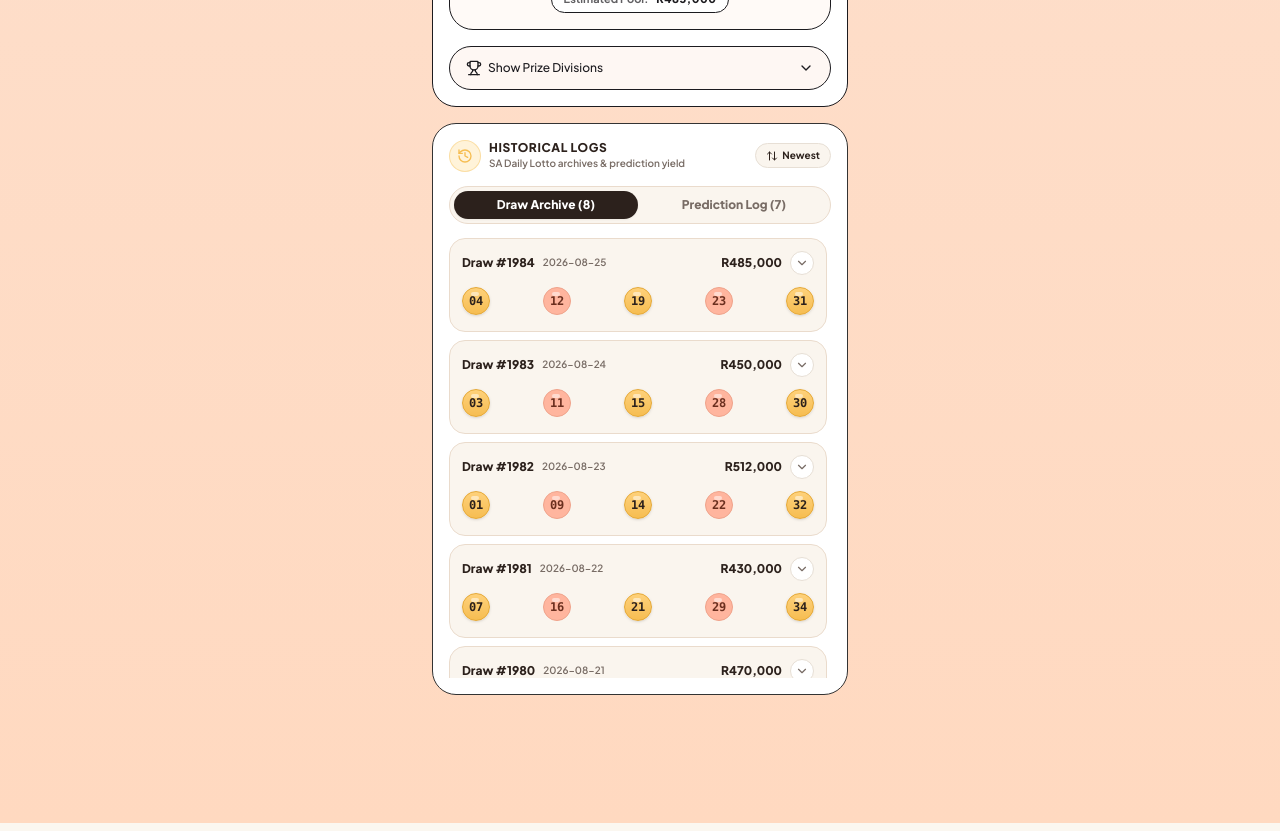
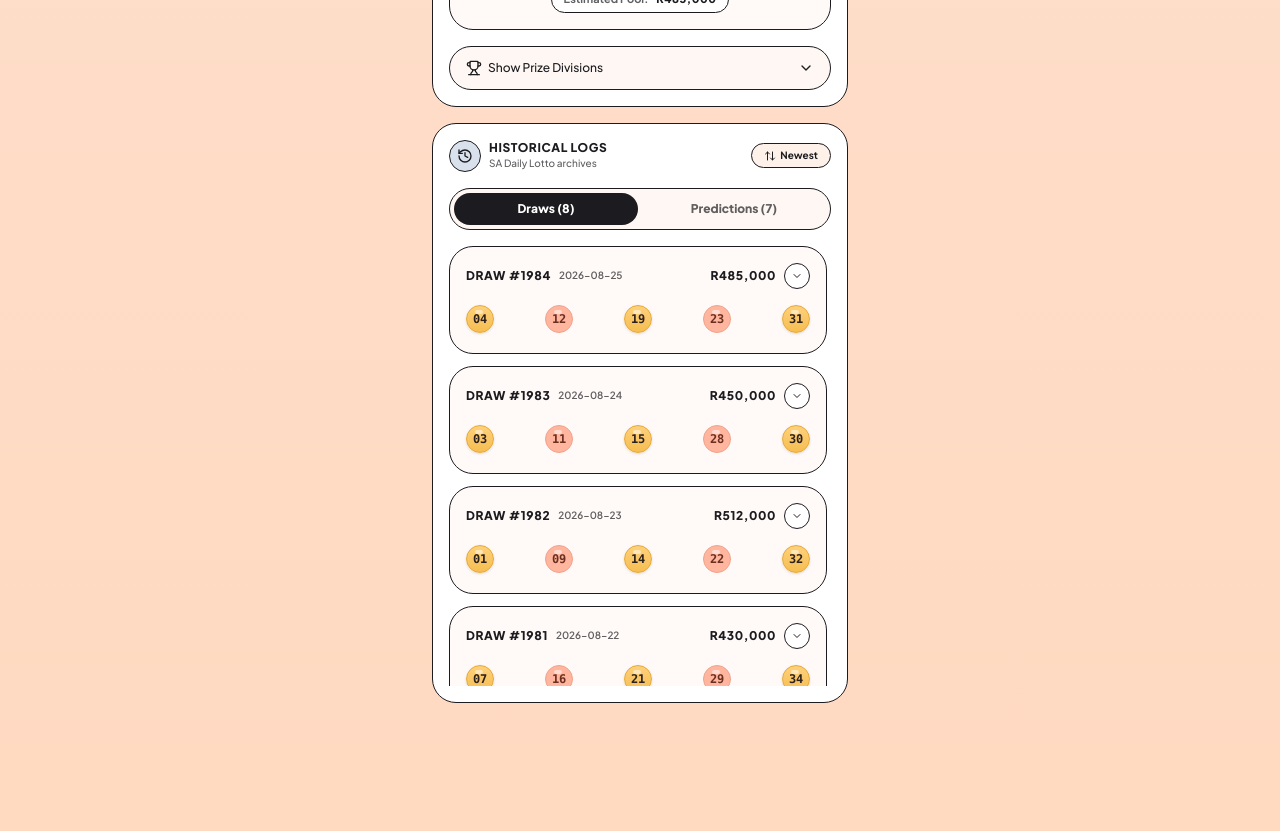
Before and after one commit to sebego-tumelo/mainLoop_ui, a Vue app: page / in a window 1280 px wide. Shown: the part 1340-2171 px from the top of the page. Built offline with nearby package versions, Linux system fonts and the light colour scheme.

Commit message:
feat: style historical records panel

```diff
--- a/src/components/HistoricalRecordsPanel.vue
+++ b/src/components/HistoricalRecordsPanel.vue
@@ -52,20 +52,20 @@
 <template>
   <section
     id="section-historical-records"
-    class="w-full bg-white rounded-3xl p-4 border border-[#333333] space-y-3.5 transition-all"
+    class="w-full bg-white rounded-[24px] p-4 border border-ui-charcoal space-y-4 transition-all"
   >
-    <!-- Panel Title matching the Insights style in reference image -->
+    <!-- Panel Title -->
     <div class="flex items-center justify-between gap-2">
       <div class="flex items-center gap-2">
-        <div class="w-8 h-8 rounded-full bg-[#FFF3D9] border border-[#F6BD51]/40 flex items-center justify-center text-[#2C211C]">
-          <History class="w-4 h-4 text-[#F6BD51]" />
+        <div class="w-8 h-8 rounded-[16px] bg-metric-lavender border border-ui-charcoal flex items-center justify-center text-ui-charcoal">
+          <History class="w-4 h-4" />
         </div>
         <div>
-          <h2 class="text-xs font-black tracking-wider uppercase text-[#2C211C]">
+          <h2 class="ui-heading text-xs tracking-wider text-ui-charcoal">
             HISTORICAL LOGS
           </h2>
-          <p class="text-[10px] text-[#786C65] font-semibold">
-            SA Daily Lotto archives & prediction yield
+          <p class="ui-body text-[10px] text-ui-charcoal/70">
+            SA Daily Lotto archives
           </p>
         </div>
       </div>
@@ -73,75 +73,72 @@
       <button
         id="btn-toggle-sort-order"
         @click="toggleSort"
-        class="flex items-center gap-1 text-[10px] font-bold px-2.5 py-1 rounded-full bg-[#FAF5EE] hover:bg-[#F4EFE6] text-[#2C211C] border border-[#E7DFD5] transition-colors cursor-pointer"
+        class="flex items-center gap-1 text-[10px] font-bold px-3 py-1 rounded-full bg-canvas-peach/50 hover:bg-canvas-peach border border-ui-charcoal transition-all cursor-pointer"
       >
-        <ArrowUpDown class="w-3 h-3 text-[#2C211C]" />
+        <ArrowUpDown class="w-3 h-3" />
         <span>{{ sortOrder === 'newest' ? 'Newest' : 'Oldest' }}</span>
       </button>
     </div>
 
     <!-- Pill Tab Switcher -->
-    <div class="flex items-center justify-between gap-1 p-1 rounded-full bg-[#FAF5EE] border border-[#EADBCC]">
+    <div class="flex items-center justify-between gap-1 p-1 rounded-[24px] bg-canvas-peach/30 border border-ui-charcoal">
       <button
         id="tab-btn-draws"
         @click="activeTab = 'draws'"
         :class="[
-          'flex-1 py-1.5 px-3 rounded-full text-xs font-black transition-all cursor-pointer text-center',
+          'flex-1 py-2 px-3 rounded-[20px] text-xs font-black transition-all cursor-pointer text-center',
           activeTab === 'draws'
-            ? 'bg-[#2C211C] text-white shadow-xs'
-            : 'text-[#786C65] hover:text-[#2C211C]'
+            ? 'bg-ui-charcoal text-white'
+            : 'text-ui-charcoal/70 hover:text-ui-charcoal'
         ]"
       >
-        Draw Archive ({{ draws.length }})
+        Draws ({{ draws.length }})
       </button>
       <button
         id="tab-btn-predictions"
         @click="activeTab = 'predictions'"
         :class="[
-          'flex-1 py-1.5 px-3 rounded-full text-xs font-black transition-all cursor-pointer text-center',
+          'flex-1 py-2 px-3 rounded-[20px] text-xs font-black transition-all cursor-pointer text-center',
           activeTab === 'predictions'
-            ? 'bg-[#2C211C] text-white shadow-xs'
-            : 'text-[#786C65] hover:text-[#2C211C]'
+            ? 'bg-ui-charcoal text-white'
+            : 'text-ui-charcoal/70 hover:text-ui-charcoal'
         ]"
       >
-        Prediction Log ({{ predictions.length }})
+        Predictions ({{ predictions.length }})
       </button>
     </div>
 
-    <!-- Content 1: Draw Archive -->
-    <div v-if="activeTab === 'draws'" id="tab-content-draws" class="space-y-2 max-h-[440px] overflow-y-auto pr-1">
+    <!-- Content: Draw Archive -->
+    <div v-if="activeTab === 'draws'" id="tab-content-draws" class="space-y-3 max-h-[440px] overflow-y-auto pr-1">
       <div
         v-for="draw in sortedDraws"
         :key="draw.id"
-        :id="`history-draw-${draw.drawNumber}`"
-        class="p-3 rounded-2xl bg-[#FAF5EE] border border-[#EADBCC] hover:border-[#D5C6B5] transition-all"
+        class="p-4 rounded-[24px] bg-canvas-peach/20 border border-ui-charcoal"
       >
-        <div class="flex items-center justify-between gap-2 mb-2">
+        <div class="flex items-center justify-between gap-2 mb-3">
           <div class="flex items-center gap-2">
-            <span class="text-xs font-black text-[#2C211C]">
+            <span class="ui-heading text-xs text-ui-charcoal">
               Draw #{{ draw.drawNumber }}
             </span>
-            <span class="text-[10px] font-semibold text-[#786C65]">
+            <span class="text-[10px] font-semibold text-ui-charcoal/70">
               {{ draw.date }}
             </span>
           </div>
 
           <div class="flex items-center gap-2">
-            <span class="text-xs font-black text-[#2C211C]">
+            <span class="ui-heading text-xs text-ui-charcoal">
               {{ formatZAR(draw.prizePool) }}
             </span>
             <button
-              :id="`btn-expand-draw-${draw.drawNumber}`"
               @click="toggleDrawExpand(draw.id)"
-              class="p-1 rounded-full bg-white hover:bg-[#FAF5EE] text-[#786C65] hover:text-[#2C211C] border border-[#E7DFD5] transition-colors cursor-pointer"
+              class="p-1.5 rounded-full bg-white hover:bg-canvas-peach border border-ui-charcoal transition-all"
             >
-              <ChevronUp v-if="expandedDrawId === draw.id" class="w-3.5 h-3.5" />
-              <ChevronDown v-else class="w-3.5 h-3.5" />
+              <ChevronUp v-if="expandedDrawId === draw.id" class="w-3 h-3" />
+              <ChevronDown v-else class="w-3 h-3" />
             </button>
           </div>
         </div>
 
-        <!-- Lottery balls in historical draw -->
         <div class="flex items-center justify-between gap-1.5 py-1">
           <LottoBall
             v-for="(num, bIdx) in draw.winningNumbers"
@@ -152,40 +149,35 @@
           />
         </div>
 
-        <!-- Expanded Divisions View -->
         <div
           v-if="expandedDrawId === draw.id"
-          class="mt-2.5 pt-2 border-t border-[#EADBCC] text-[10px] space-y-1"
+          class="mt-3 pt-3 border-t border-ui-charcoal/20 text-[10px] space-y-1.5"
         >
-          <div class="text-[9px] uppercase text-[#786C65] font-extrabold mb-1">
-            Draw Prize Distribution:
-          </div>
           <div
             v-for="div in draw.divisions"
             :key="div.match"
-            class="flex items-center justify-between text-[#786C65] px-1"
+            class="flex items-center justify-between text-ui-charcoal px-1"
           >
-            <span>Match {{ div.match }} ({{ div.winners }} winners)</span>
-            <span class="text-[#2C211C] font-black">{{ formatZAR(div.payout) }}</span>
+            <span class="ui-body">Match {{ div.match }} ({{ div.winners }} winners)</span>
+            <span class="ui-heading">{{ formatZAR(div.payout) }}</span>
           </div>
         </div>
       </div>
     </div>
 
-    <!-- Content 2: Prediction Log -->
-    <div v-else id="tab-content-predictions" class="space-y-2 max-h-[440px] overflow-y-auto pr-1">
+    <!-- Content: Prediction Log -->
+    <div v-else id="tab-content-predictions" class="space-y-3 max-h-[440px] overflow-y-auto pr-1">
       <div
         v-for="pred in sortedPredictions"
         :key="pred.id"
-        :id="`history-pred-${pred.id}`"
-        class="p-3 rounded-2xl bg-[#FAF5EE] border border-[#EADBCC] hover:border-[#D5C6B5] transition-all"
+        class="p-4 rounded-[24px] bg-canvas-peach/20 border border-ui-charcoal"
       >
-        <div class="flex items-center justify-between gap-2 mb-2">
+        <div class="flex items-center justify-between gap-2 mb-3">
           <div class="flex items-center gap-2">
-            <span class="text-xs font-black text-[#2C211C]">
+            <span class="ui-heading text-xs text-ui-charcoal">
               {{ pred.targetDrawDate }}
             </span>
-            <span class="text-[10px] font-bold text-[#786C65] bg-white px-2 py-0.5 rounded-full border border-[#E7DFD5]">
+            <span class="text-[10px] font-bold text-ui-charcoal/70 bg-white px-2 py-0.5 rounded-full border border-ui-charcoal">
               {{ pred.sets.length }} Boards
             </span>
           </div>
@@ -194,71 +186,28 @@
             <template v-if="pred.status === 'evaluated'">
               <span
                 :class="[
-                  'text-[10px] font-black px-2 py-0.5 rounded-full border',
+                  'text-[10px] ui-heading px-2.5 py-0.5 rounded-full border border-ui-charcoal',
                   pred.netProfit >= 0
-                    ? 'bg-[#E8F5E9] text-[#2E7D32] border-[#C8E6C9]'
-                    : 'bg-[#FFEBEE] text-[#C62828] border-[#FFCDD2]'
+                    ? 'bg-metric-mint'
+                    : 'bg-metric-salmon'
                 ]"
               >
                 {{ formatSignedZAR(pred.netProfit) }}
               </span>
             </template>
             <template v-else>
-              <span class="text-[10px] font-black px-2 py-0.5 rounded-full bg-[#FFF3D9] text-[#784A0E] border border-[#F6BD51]">
-                Pending Draw
+              <span class="text-[10px] ui-heading px-2.5 py-0.5 rounded-full bg-nav-sand border border-ui-charcoal">
+                Pending
               </span>
             </template>
-
-            <button
-              :id="`btn-expand-pred-${pred.id}`"
-              @click="togglePredictionExpand(pred.id)"
-              class="p-1 rounded-full bg-white hover:bg-[#FAF5EE] text-[#786C65] hover:text-[#2C211C] border border-[#E7DFD5] transition-colors cursor-pointer"
-            >
-              <ChevronUp v-if="expandedPredictionId === pred.id" class="w-3.5 h-3.5" />
-              <ChevronDown v-else class="w-3.5 h-3.5" />
-            </button>
           </div>
         </div>
 
-        <div class="flex items-center justify-between text-[10px] text-[#786C65] font-semibold">
-          <span>
-            Cost: <strong class="text-[#2C211C]">{{ formatZAR(pred.cost) }}</strong> | Won:
-            <strong class="text-[#2C211C]">{{ formatZAR(pred.totalWon) }}</strong>
+        <div class="flex items-center justify-between text-[10px] text-ui-charcoal/80 font-bold">
+          <span>Cost: {{ formatZAR(pred.cost) }} | Won: {{ formatZAR(pred.totalWon) }}</span>
+          <span class="ui-heading text-ui-charcoal">
+            {{ pred.topMatchCount > 0 ? `Best: ${pred.topMatchCount}m` : '0m' }}
           </span>
-          <span class="text-[#2C211C] font-black">
-            {{ pred.topMatchCount > 0 ? `Best: Match ${pred.topMatchCount}` : '0 Matches' }}
-          </span>
-        </div>
-
-        <!-- Expanded Sets List -->
-        <div
-          v-if="expandedPredictionId === pred.id"
-          class="mt-2.5 pt-2 border-t border-[#EADBCC] space-y-2"
-        >
-          <div
-            v-for="(set, sIdx) in pred.sets"
-            :key="set.id"
-            class="p-2 rounded-xl bg-white border border-[#EADBCC]"
-          >
-            <div class="flex items-center justify-between text-[10px]">
-              <span class="font-black text-[#2C211C]">Set #{{ set.setNumber || sIdx + 1 }}</span>
-              <span class="text-[#2E7D32] font-black">
-                {{ (set.matchedNumbers?.length || 0) > 0
-                  ? `${set.matchedNumbers.length} Matched (${formatZAR(set.winAmount || 0)})`
-                  : '0 Matches' }}
-              </span>
-            </div>
-            <div class="flex items-center justify-between gap-1 mt-1.5">
-              <LottoBall
-                v-for="num in set.numbers"
-                :key="`hist-set-ball-${sIdx}-${num}`"
-                :number="num"
-                size="sm"
-                :isMatched="set.matchedNumbers?.includes(num)"
-                :variant="set.matchedNumbers?.includes(num) ? 'gold' : 'default'"
-              />
-            </div>
-          </div>
         </div>
       </div>
     </div>
```
